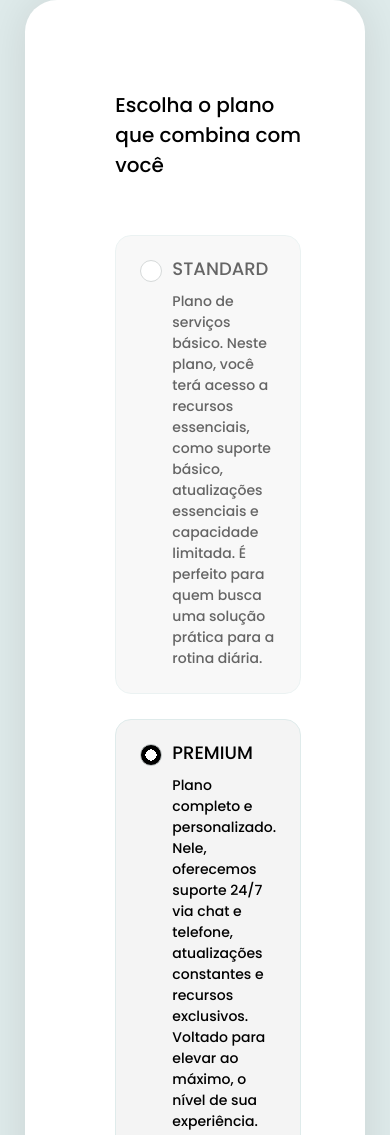
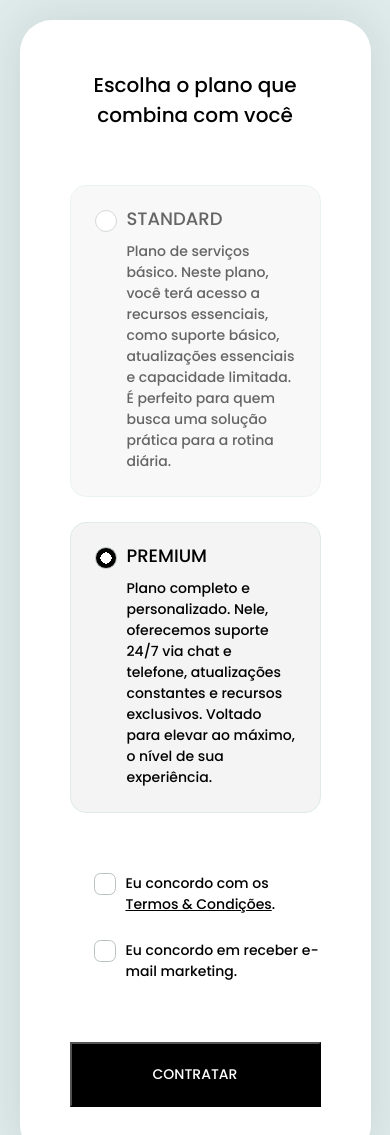
Before and after one commit to juan-soares/component-form-plans-terms-html-css, a website built with Parcel: page src/index.html in a window 390 px wide. Shown: the top 1135 px of the page. Built offline with nearby package versions, Linux system fonts and the light colour scheme.

Commit message:
feat(style): responsive style.

```diff
--- a/src/styles/form.css
+++ b/src/styles/form.css
@@ -2,9 +2,8 @@
   background-color: white;
   border-radius: 3.2rem;
   box-shadow: 0 0 4.8rem rgb(0 0 0 / 0.1);
-  margin: auto;
-  padding: 9rem;
-  width: min(73rem, 87%);
+  max-width: 60rem;
+  padding: 5rem;
 }
 
 form * {
@@ -18,6 +17,7 @@ form * {
 .form__title {
   font-size: 2rem;
   margin-bottom: 3rem;
+  text-align: center;
 }
 
 .form__plan-option {
@@ -112,3 +112,9 @@ form * {
   cursor: pointer;
   transition: opacity 0.5s;
 }
+
+@media (min-width: 480px) {
+  .form__title {
+    text-align: start;
+  }
+}
--- a/src/styles/global.css
+++ b/src/styles/global.css
@@ -15,11 +15,13 @@
 }
 
 body {
+  align-items: center;
   background-color: var(--primary-color-200);
-  display: grid;
+  display: flex;
   font-size: 1.6rem;
-  height: 100vh;
-  place-items: center;
+  justify-content: center;
+  min-height: 100vh;
+  padding: 5%;
 }
 
 body * {
```
